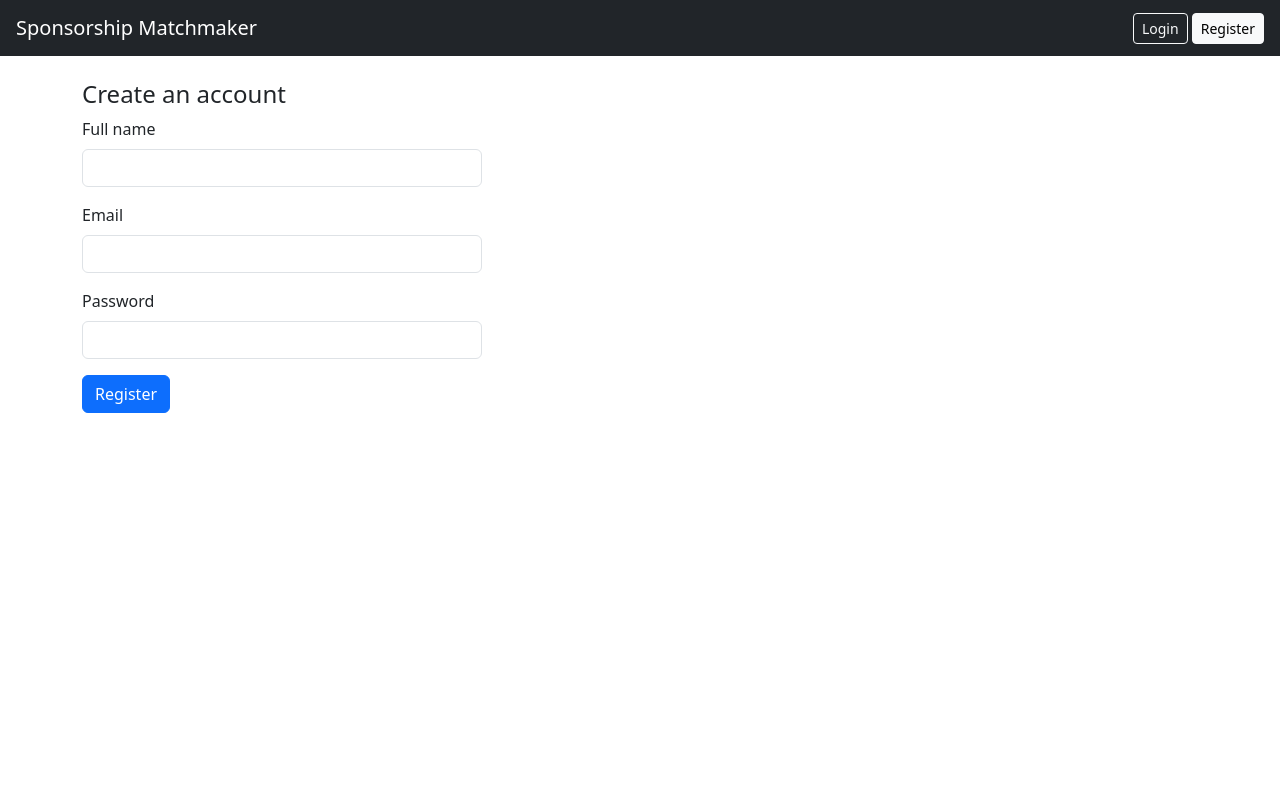
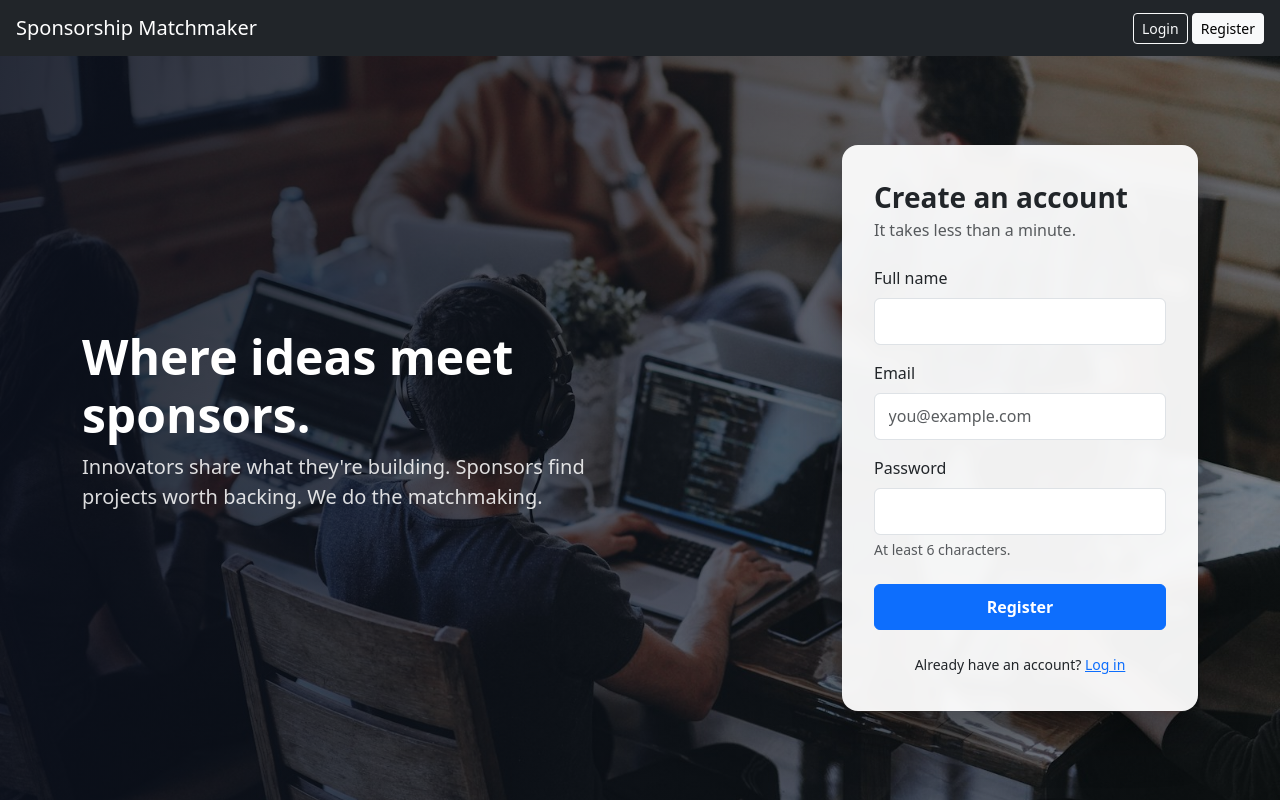
Before and after one commit to TaehoJun-08/AI_SM, a Flask app: page /register in a window 1280 px wide. Run offline with Flask 3, Linux system fonts and the light colour scheme; some libraries are stand-ins or nearby versions.

Commit message:
UC-1: redesign login/register with photo background layout
- Shared auth layout: full-screen photo, tagline on left, form card on right
- Card centred on smaller screens; flash messages shown inside card
- Cross-links between login and register, 6-char password hint
- base.html: viewport meta, overridable main block, flashes partial

Co-Authored-By: Claude Opus 5.5 <noreply@anthropic.com>

```diff
--- /dev/null
+++ b/static/css/style.css
@@ -0,0 +1,41 @@
+/* ---------- Auth pages (login / register) ---------- */
+
+.auth-page {
+  min-height: 100vh;
+  display: flex;
+  flex-direction: column;
+}
+
+/* Full-screen photo behind the form, darkened so text and card stay readable */
+.auth-hero {
+  flex: 1;
+  display: flex;
+  align-items: center;      /* vertically centre the form */
+  padding: 3rem 0;
+  background:
+    linear-gradient(100deg, rgba(10, 15, 30, 0.85) 0%, rgba(10, 15, 30, 0.55) 55%, rgba(10, 15, 30, 0.35) 100%),
+    url("../img/auth-bg.jpg") center / cover no-repeat;
+}
+
+.auth-tagline {
+  max-width: 32rem;
+  opacity: 0.85;
+}
+
+/* The form card: frosted white panel */
+.auth-card {
+  background: rgba(255, 255, 255, 0.94);
+  backdrop-filter: blur(6px);
+  border-radius: 1rem;
+  padding: 2.25rem 2rem;
+  box-shadow: 0 1.5rem 3rem rgba(0, 0, 0, 0.35);
+}
+
+.auth-card .form-control {
+  padding: 0.65rem 0.85rem;
+}
+
+.auth-card .btn-primary {
+  padding: 0.65rem;
+  font-weight: 600;
+}
--- /dev/null
+++ b/templates/_flashes.html
@@ -0,0 +1,3 @@
+{% for message in get_flashed_messages() %}
+  <div class="alert alert-info">{{ message }}</div>
+{% endfor %}
--- /dev/null
+++ b/templates/auth/_layout.html
@@ -0,0 +1,26 @@
+{% extends "base.html" %}
+{% block body_class %}auth-page{% endblock %}
+{% block main %}
+<main class="auth-hero">
+  <div class="container">
+    <div class="row align-items-center justify-content-center justify-content-lg-between">
+
+      <div class="col-lg-6 d-none d-lg-block text-white">
+        <h1 class="display-5 fw-bold">Where ideas meet sponsors.</h1>
+        <p class="lead auth-tagline">
+          Innovators share what they're building. Sponsors find projects worth backing.
+          We do the matchmaking.
+        </p>
+      </div>
+
+      <div class="col-12 col-sm-10 col-md-7 col-lg-5 col-xl-4">
+        <div class="auth-card">
+          {% include "_flashes.html" %}
+          {% block form %}{% endblock %}
+        </div>
+      </div>
+
+    </div>
+  </div>
+</main>
+{% endblock %}
--- a/templates/auth/register.html
+++ b/templates/auth/register.html
@@ -1,19 +1,25 @@
-{% extends "base.html" %}
-{% block content %}
-<h4>Create an account</h4>
-<form method="POST" style="max-width:400px">
+{% extends "auth/_layout.html" %}
+{% block title %}Register · Sponsorship Matchmaker{% endblock %}
+{% block form %}
+<h3 class="fw-bold mb-1">Create an account</h3>
+<p class="text-muted mb-4">It takes less than a minute.</p>
+<form method="POST">
   <div class="mb-3">
     <label class="form-label">Full name</label>
     <input name="full_name" class="form-control" required>
   </div>
   <div class="mb-3">
     <label class="form-label">Email</label>
-    <input name="email" type="email" class="form-control" required>
+    <input name="email" type="email" class="form-control" placeholder="you@example.com" required>
   </div>
-  <div class="mb-3">
+  <div class="mb-4">
     <label class="form-label">Password</label>
-    <input name="password" type="password" class="form-control" required>
+    <input name="password" type="password" class="form-control" minlength="6" required>
+    <div class="form-text">At least 6 characters.</div>
   </div>
-  <button class="btn btn-primary">Register</button>
+  <button class="btn btn-primary w-100">Register</button>
 </form>
+<p class="text-center mt-4 mb-0 small">
+  Already have an account? <a href="{{ url_for('auth.login') }}">Log in</a>
+</p>
 {% endblock %}
--- a/templates/base.html
+++ b/templates/base.html
@@ -2,11 +2,13 @@
 <html>
 <head>
   <meta charset="utf-8">
-  <title>Sponsorship Matchmaker</title>
+  <meta name="viewport" content="width=device-width, initial-scale=1">
+  <title>{% block title %}Sponsorship Matchmaker{% endblock %}</title>
   <link rel="stylesheet"
         href="{{ url_for('static', filename='bootstrap/bootstrap.min.css') }}">
+  <link rel="stylesheet" href="{{ url_for('static', filename='css/style.css') }}">
 </head>
-<body>
+<body class="{% block body_class %}{% endblock %}">
 <nav class="navbar navbar-dark bg-dark px-3">
   <a class="navbar-brand" href="{{ url_for('home') }}">Sponsorship Matchmaker</a>
 
@@ -22,12 +24,11 @@
   </div>
 </nav>
 
-
+{% block main %}
 <div class="container mt-4">
-  {% for message in get_flashed_messages() %}
-    <div class="alert alert-info">{{ message }}</div>
-  {% endfor %}
+  {% include "_flashes.html" %}
   {% block content %}{% endblock %}
 </div>
+{% endblock %}
 </body>
 </html>
```
Also changed, not shown: templates/auth/login.html (+12 -7 lines), static/img/auth-bg.jpg (added).
